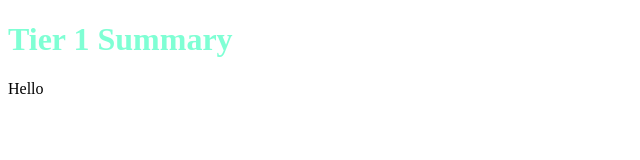
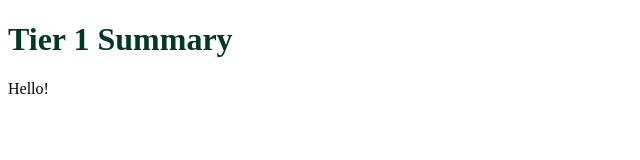
Before and after one commit to ksieracke/tier1-summary-video, a plain HTML site: page index.html in a window 1280 px wide. Shown: the whole page, without its empty margins (0-640 px from the left). Drawn offline with Linux system fonts and the light colour scheme.

Commit message:
changed color

```diff
--- a/index.html
+++ b/index.html
@@ -9,6 +9,6 @@
 </head>
 <body>
     <h1>Tier 1 Summary</h1>
-    <p>Hello</p>
+    <p>Hello!</p>
 </body>
 </html>
--- a/main.css
+++ b/main.css
@@ -1,3 +1,3 @@
 h1{
-    color: aquamarine;
+    color: rgb(3, 56, 38);
 }
```
